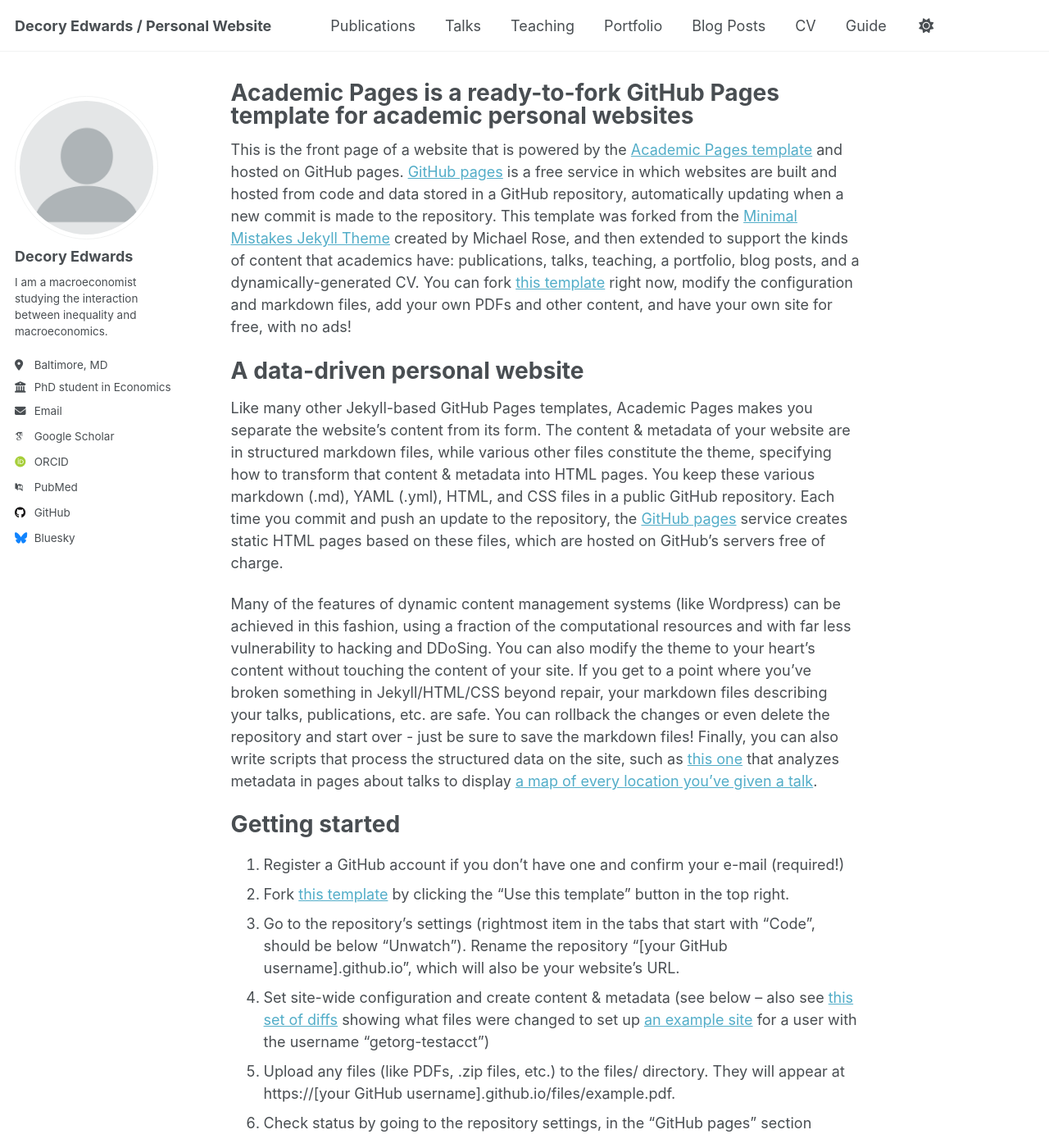
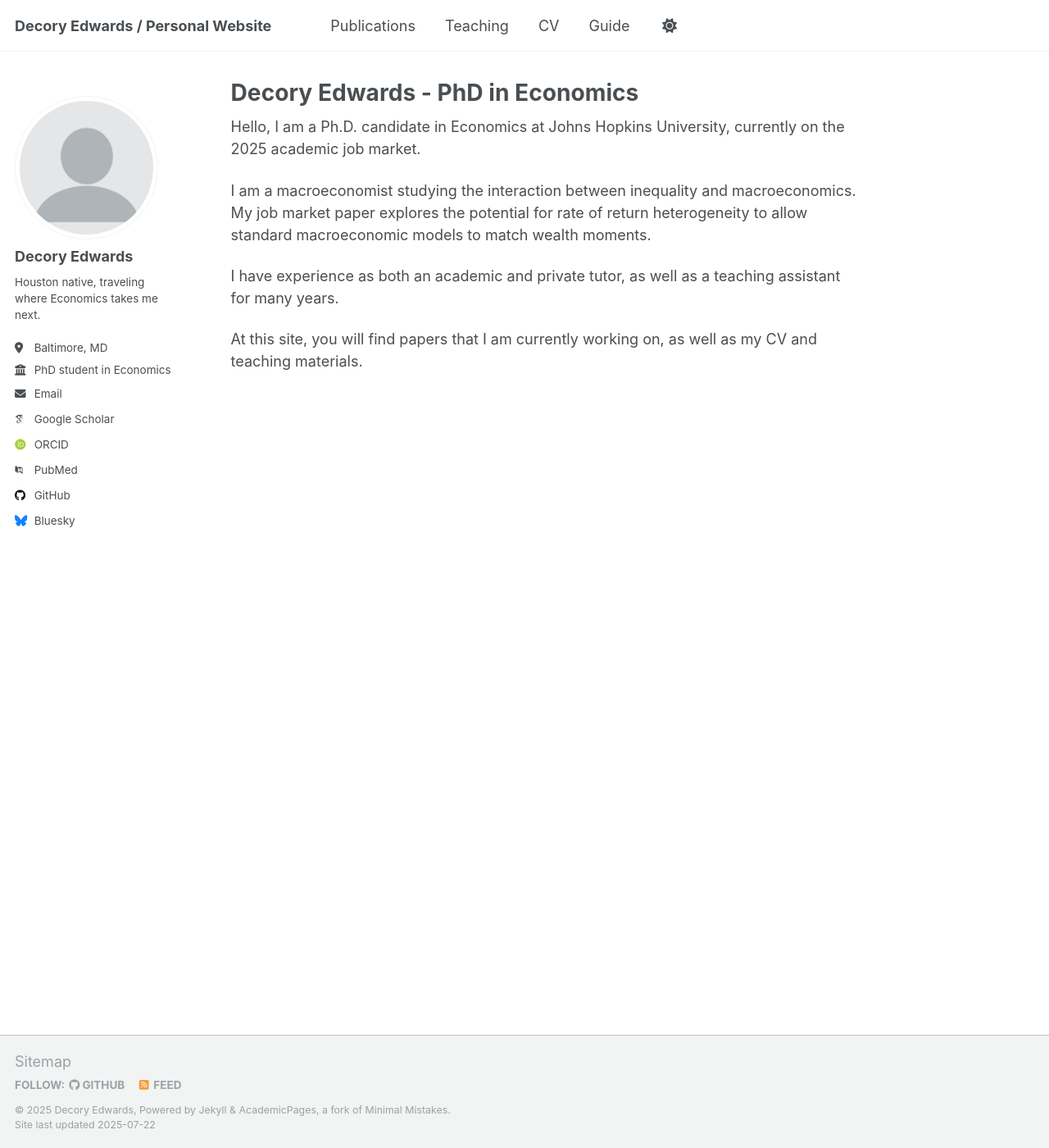
Before and after one commit to dedwar65/dedwar65.github.io, a Jekyll site: the page built from _pages/about.md, in a window 1280 px wide and 1400 px high. Shown: the whole window at 82% size. Built offline with Jekyll 4.4.1, drawn with Linux system fonts in a browser that asks for light colours; some web fonts are replaced; some of the changed text lies outside the part shown.

Commit message:
changes to personal website

```diff
--- a/_config.yml
+++ b/_config.yml
@@ -25,7 +25,7 @@ author:
   avatar           : "profile.png"
   name             : "Decory Edwards"
   pronouns         : # example: "she/her"
-  bio              : "I am a macroeconomist studying the interaction between inequality and macroeconomics."
+  bio              : "Houston native, traveling where Economics takes me next."
   location         : "Baltimore, MD"
   employer         : "PhD student in Economics at Johns Hopkins University"
   uri              : # URL
--- a/_data/navigation.yml
+++ b/_data/navigation.yml
@@ -11,17 +11,8 @@ main:
   - title: "Publications"
     url: /publications/
 
-  - title: "Talks"
-    url: /talks/
-
   - title: "Teaching"
     url: /teaching/
-
-  - title: "Portfolio"
-    url: /portfolio/
-
-  - title: "Blog Posts"
-    url: /year-archive/
 
   - title: "CV"
     url: /cv/
--- a/_pages/about.md
+++ b/_pages/about.md
@@ -1,12 +1,21 @@
 ---
 permalink: /
-title: "Academic Pages is a ready-to-fork GitHub Pages template for academic personal websites"
+title: "Decory Edwards - PhD in Economics"
 author_profile: true
 redirect_from:
   - /about/
   - /about.html
 ---
 
+Hello, I am a Ph.D. candidate in Economics at Johns Hopkins University, currently on the 2025 academic job market.
+
+I am a macroeconomist studying the interaction between inequality and macroeconomics. My job market paper explores the potential for rate of return heterogeneity to allow standard macroeconomic models to match wealth moments.
+
+I have experience as both an academic and private tutor, as well as a teaching assistant for many years.
+
+At this site, you will find papers that I am currently working on, as well as my CV and teaching materials.
+
+<!--
 This is the front page of a website that is powered by the [Academic Pages template](https://github.com/academicpages/academicpages.github.io) and hosted on GitHub pages. [GitHub pages](https://pages.github.com) is a free service in which websites are built and hosted from code and data stored in a GitHub repository, automatically updating when a new commit is made to the repository. This template was forked from the [Minimal Mistakes Jekyll Theme](https://mmistakes.github.io/minimal-mistakes/) created by Michael Rose, and then extended to support the kinds of content that academics have: publications, talks, teaching, a portfolio, blog posts, and a dynamically-generated CV. You can fork [this template](https://github.com/academicpages/academicpages.github.io) right now, modify the configuration and markdown files, add your own PDFs and other content, and have your own site for free, with no ads!
 
 A data-driven personal website
@@ -47,3 +56,4 @@ Example: editing a markdown file for a talk
 For more info
 ------
 More info about configuring Academic Pages can be found in [the guide](https://academicpages.github.io/markdown/), the [growing wiki](https://github.com/academicpages/academicpages.github.io/wiki), and you can always [ask a question on GitHub](https://github.com/academicpages/academicpages.github.io/discussions). The [guides for the Minimal Mistakes theme](https://mmistakes.github.io/minimal-mistakes/docs/configuration/) (which this theme was forked from) might also be helpful.
+-->
```
